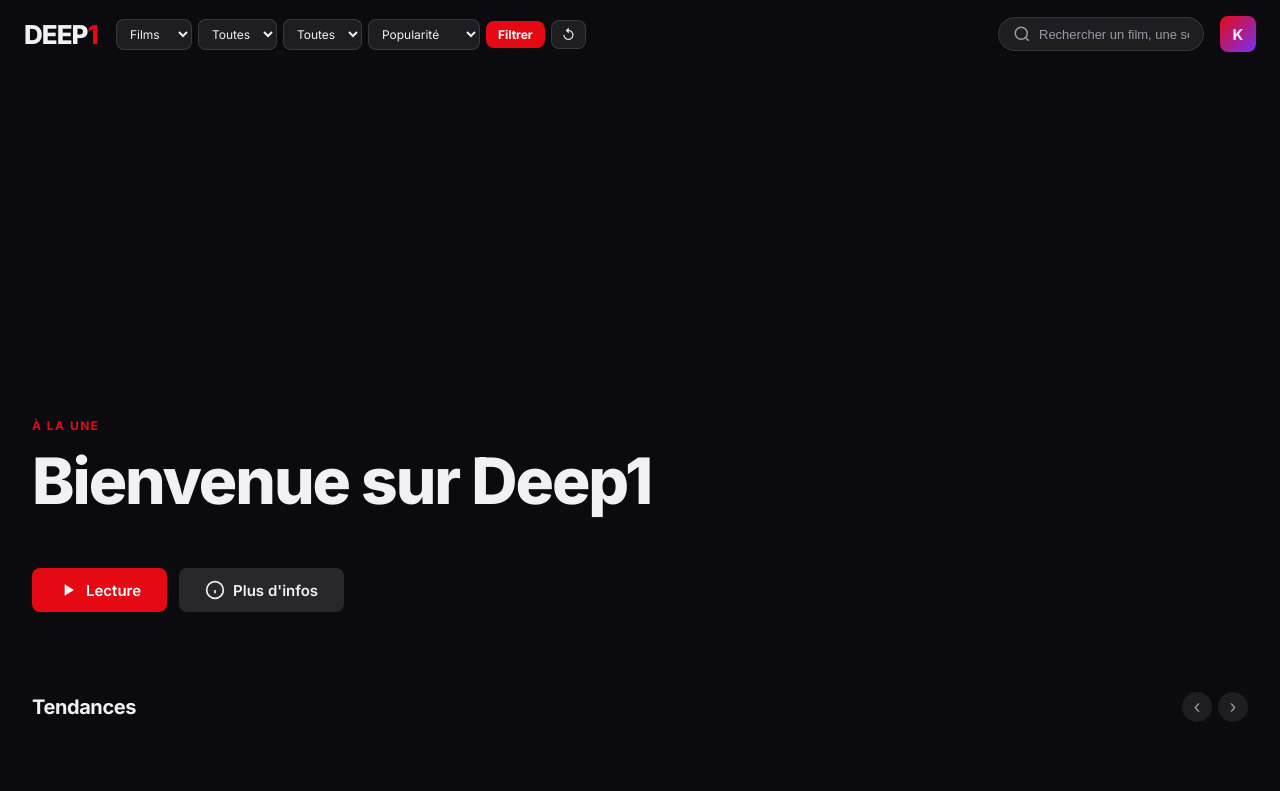
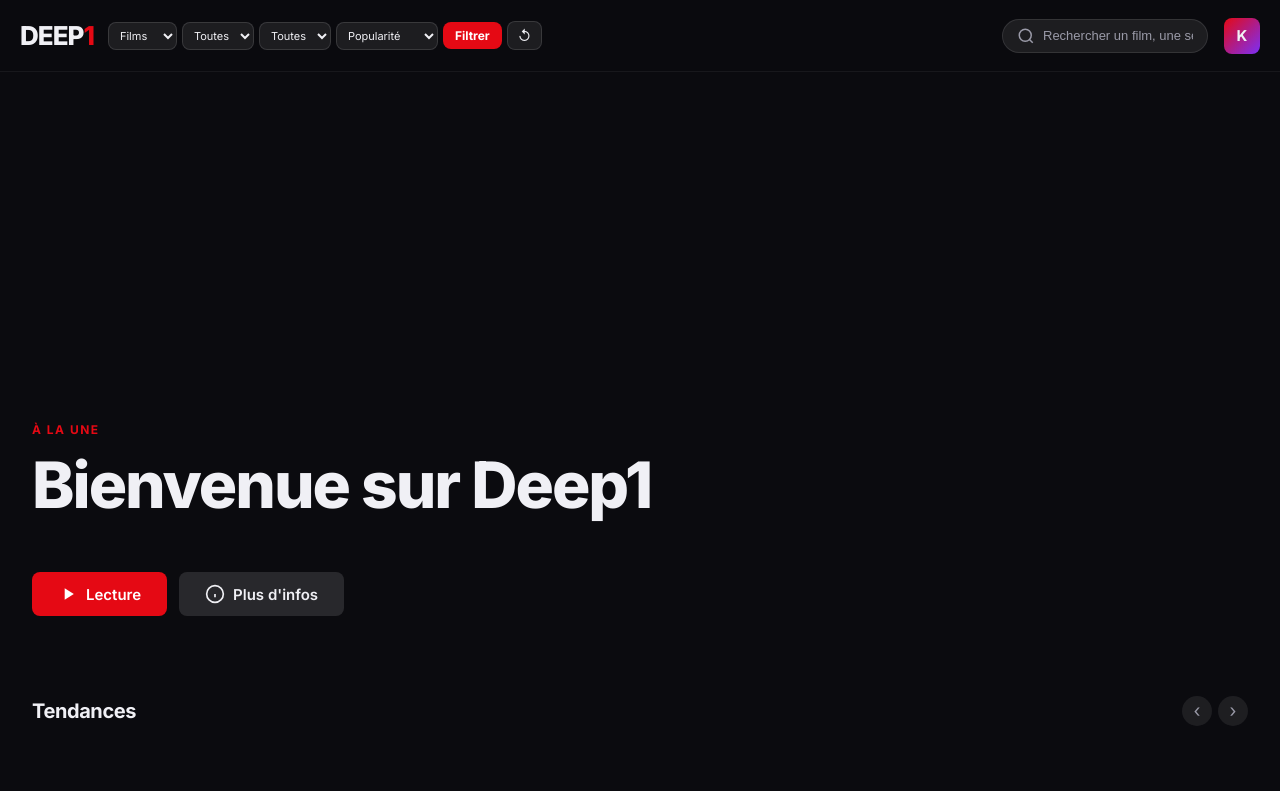
Before and after one commit to YutsiOFF/Deep1, a plain HTML site: page index.html in a window 1280 px wide. Shown: the top 791 px of the page. Drawn offline with Linux system fonts and the light colour scheme; no server answers.

Commit message:
Fix navbar : fond permanent (filtres plus transparents/cachés), hauteur 72px, scroll horizontal filtres

```diff
--- a/styles.css
+++ b/styles.css
@@ -9,7 +9,7 @@
   --accent: #e50914;
   --accent-hover: #ff2b36;
   --radius: 10px;
-  --nav-h: 68px;
+  --nav-h: 72px;
 }
 html { scroll-behavior: smooth; }
 body {
@@ -27,13 +27,20 @@ a { color: inherit; text-decoration: none; }
 .navbar {
   position: fixed; top: 0; left: 0; right: 0; z-index: 100;
   height: var(--nav-h);
+  background: rgba(11,11,15,.92);
+  backdrop-filter: blur(12px);
+  border-bottom: 1px solid rgba(255,255,255,.06);
   transition: background .3s ease;
 }
-.navbar.scrolled { background: rgba(11,11,15,.92); backdrop-filter: blur(12px); border-bottom: 1px solid rgba(255,255,255,.06); }
+.navbar.scrolled { background: rgba(11,11,15,.98); }
 .navbar-inner {
   max-width: 1600px; margin: 0 auto; height: 100%;
-  display: flex; align-items: center; gap: 18px; padding: 0 24px;
+  display: flex; align-items: center; gap: 14px; padding: 0 20px;
+  flex-wrap: nowrap;
+  overflow-x: auto;
+  scrollbar-width: none;
 }
+.navbar-inner::-webkit-scrollbar { display: none; }
 .logo { font-size: 26px; font-weight: 800; letter-spacing: -1px; }
 .logo span { color: var(--accent); }
 .nav-links { display: flex; gap: 24px; font-size: 14px; font-weight: 500; }
@@ -247,20 +254,23 @@ a { color: inherit; text-decoration: none; }
 }
 /* ===== Filtres intégrés dans la navbar ===== */
 .filters-inline {
-  display: flex; align-items: center; gap: 6px; flex-shrink: 0;
+  display: flex; align-items: center; gap: 5px; flex-shrink: 0;
+  overflow-x: auto; scrollbar-width: none; max-width: 100%;
 }
+.filters-inline::-webkit-scrollbar { display: none; }
 .filters-inline select {
   background: rgba(255,255,255,.08);
   color: var(--text);
   border: 1px solid rgba(255,255,255,.12);
   border-radius: 8px;
-  padding: 6px 9px;
-  font-size: 12px;
+  padding: 5px 7px;
+  font-size: 11px;
   font-family: inherit;
   outline: none;
   cursor: pointer;
-  max-width: 135px;
+  max-width: 115px;
   transition: border .2s;
+  flex-shrink: 0;
 }
 .filters-inline select:focus { border-color: rgba(255,255,255,.4); }
 .filters-inline select:hover { border-color: rgba(255,255,255,.25); }
```
